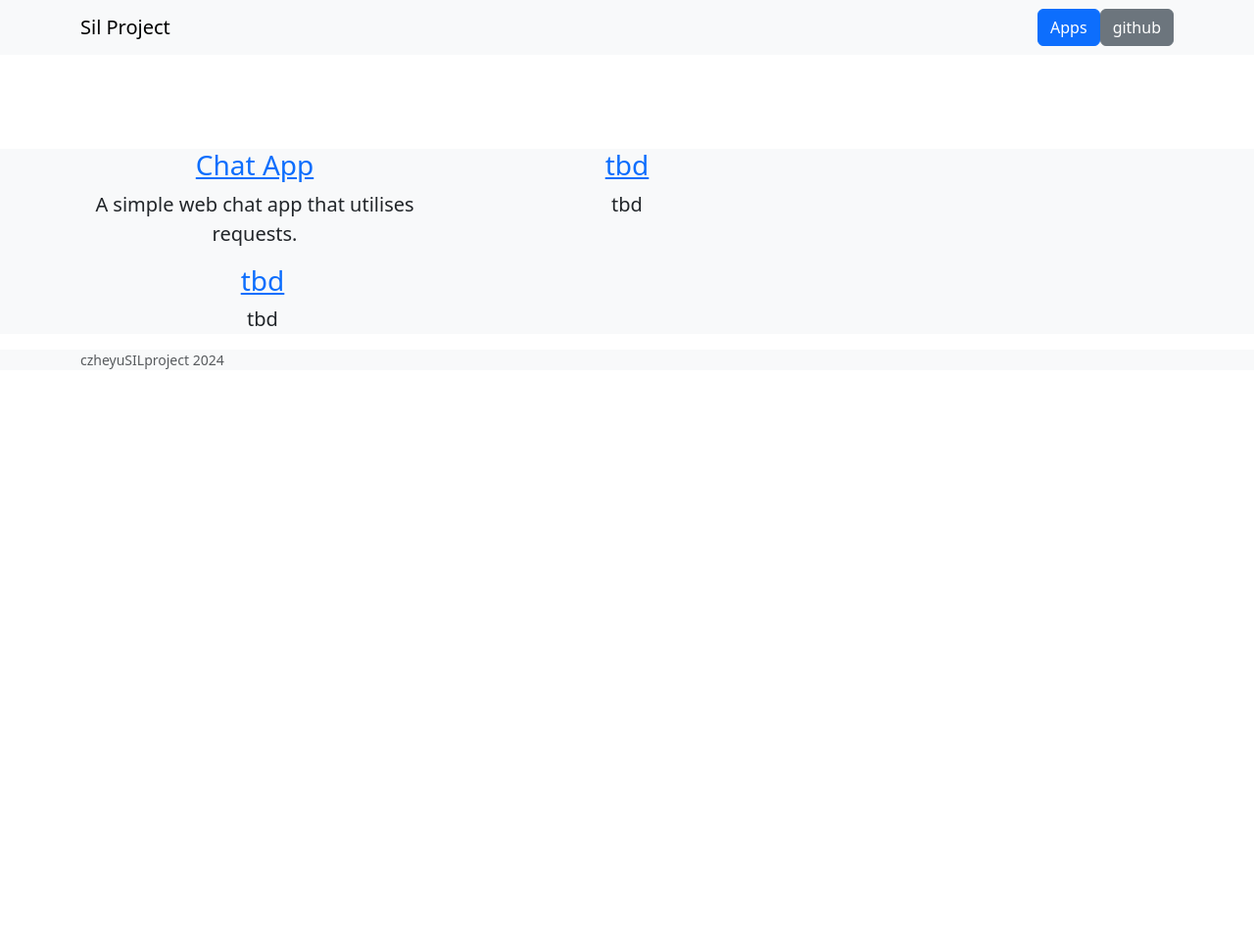
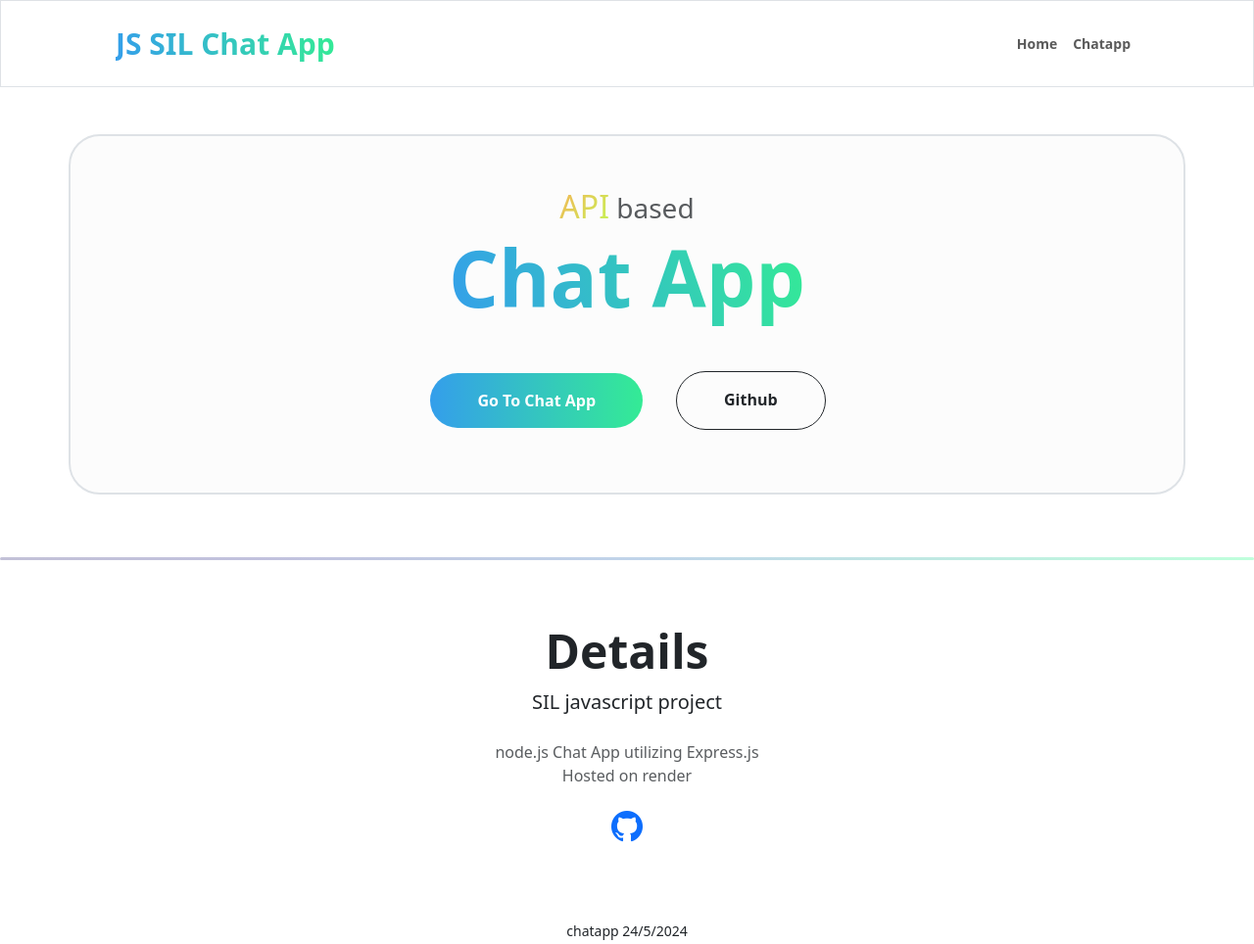
Before and after one commit to czheyu/silprojectjavascript, a website: page SIL-code/Website/home/index.html in a window 1280 px wide. Shown: the whole page at 98% size. Before the commit the page ends 800 px from the top, so only its background shows below. Drawn offline with nearby package versions, Linux system fonts and the light colour scheme.

Commit message:
Revamped Home page

```diff
--- a/SIL-code/Website/home/index.html
+++ b/SIL-code/Website/home/index.html
@@ -1,74 +1,206 @@
-<!DOCTYPE html>
+<!doctype html>
 <html lang="en">
   <head>
     <meta charset="utf-8" />
-        <meta name="viewport" content="width=device-width, initial-scale=1, shrink-to-fit=no" />
+    <meta
+      name="viewport"
+      content="width=device-width, initial-scale=1, shrink-to-fit=no"
+    />
     <meta name="description" content="" />
     <meta name="author" content="" />
-        <title>Sil Project</title>
-        <link href="https://fonts.googleapis.com/css?family=Lato:300,400,700,300italic,400italic,700italic" rel="stylesheet" type="text/css" />
+    <title>SIL Chat App</title>
+
+    <!-- Bootstrap icons-->
+    <link
+      href="https://cdn.jsdelivr.net/npm/bootstrap-icons@1.8.1/font/bootstrap-icons.css"
+      rel="stylesheet"
+    />
     <!-- Core theme CSS (includes Bootstrap)-->
-        <link href="https://cdn.jsdelivr.net/npm/bootstrap@5.3.3/dist/css/bootstrap.min.css" rel="stylesheet" integrity="sha384-QWTKZyjpPEjISv5WaRU9OFeRpok6YctnYmDr5pNlyT2bRjXh0JMhjY6hW+ALEwIH" crossorigin="anonymous">
+    <link
+      href="https://cdn.jsdelivr.net/npm/bootstrap@5.3.3/dist/css/bootstrap.min.css"
+      rel="stylesheet"
+      integrity="sha384-QWTKZyjpPEjISv5WaRU9OFeRpok6YctnYmDr5pNlyT2bRjXh0JMhjY6hW+ALEwIH"
+      crossorigin="anonymous"
+    />
+    <script
+      src="https://cdn.jsdelivr.net/npm/bootstrap@5.3.3/dist/js/bootstrap.bundle.min.js"
+      integrity="sha384-YvpcrYf0tY3lHB60NNkmXc5s9fDVZLESaAA55NDzOxhy9GkcIdslK1eN7N6jIeHz"
+      crossorigin="anonymous"
+    ></script>
+    <style>
+      #chatappbutton {
+        background: linear-gradient(to left, #34eb95, #349eeb) padding-box;
+        border-radius: 50em;
+        border: 2px solid transparent;
+      }
+      #chatappbutton:hover {
+        background:
+          linear-gradient(to left, #34eb95, #349eeb) padding-box,
+          linear-gradient(to right, darkblue, darkorchid) border-box;
+      }
+      #githubbutton {
+        border-radius: 50em;
+      }
+      hr.gradient {
+        height: 3px;
+        border: none;
+        border-radius: 6px;
+        background: linear-gradient(
+          90deg,
+          rgba(13, 8, 96, 1) 0%,
+          rgba(9, 9, 121, 1) 21%,
+          rgba(6, 84, 170, 1) 51%,
+          rgba(0, 255, 113, 1) 100%
+        );
+      }
+    </style>
   </head>
-    <body>
+  <body class="d-flex flex-column h-100">
+    <main class="flex-shrink-0">
       <!-- Navigation-->
-        <nav class="navbar navbar-light bg-light static-top">
-            <div class="container">
-                <a class="navbar-brand" href="#!">Sil Project</a>
-              <div class="d-flex">
-                <a class="btn btn-primary" href="#projects">Apps</a>
-                <a class="btn btn-secondary" href="https://github.com/czheyu/silprojectjavascript/">github</a>
+      <nav class="navbar navbar-expand-lg navbar-light bg-white border py-3">
+        <div class="container px-5">
+          <a class="navbar-brand" href="#"
+            ><span
+              class="fw-bolder text-primary"
+              style="
+                font-size: 30px;
+                background: -webkit-linear-gradient(
+                  right top,
+                  #34eb95,
+                  #349eeb
+                );
+                -webkit-background-clip: text;
+                -webkit-text-fill-color: transparent;
+              "
+              >JS SIL Chat App</span
+            ></a
+          >
+          <button
+            class="navbar-toggler"
+            type="button"
+            data-bs-toggle="collapse"
+            data-bs-target="#navbarSupportedContent"
+            aria-controls="navbarSupportedContent"
+            aria-expanded="false"
+            aria-label="Toggle navigation"
+          >
+            <span class="navbar-toggler-icon"></span>
+          </button>
+          <div class="collapse navbar-collapse" id="navbarSupportedContent">
+            <ul class="navbar-nav ms-auto mb-2 mb-lg-0 small fw-bolder">
+              <li class="nav-item"><a class="nav-link">Home</a></li>
+              <li class="nav-item">
+                <a class="nav-link" href="/chatlist">Chatapp</a>
+              </li>
+            </ul>
           </div>
         </div>
       </nav>
-        <!-- Masthead-->
-        <header class="masthead">
-            <div id="projects" class="container position-relative">
-                <div class="row justify-content-center">
-                    <div class="col-xl-6">
-                        <div class="text-center text-white">
-                            <!-- Page heading-->
-                            <h1 class="mb-5">2024 SIL project - node.js</h1>
-                            <!-- Project description-->
+      <!-- Header-->
+      <header class="py-5">
+        <div
+          class="container px-5 pb-5 bg-secondary rounded rounded-5 p-5 border border-2"
+          style="--bs-bg-opacity: 0.02"
+        >
+          <div class="row gx-5 align-items-center">
+            <div class="col-xxl-5">
+              <!-- Header text content-->
+              <div class="text-center text-xxl-start">
+                <div class="fs-3 fw-light text-muted">
+                  <strong
+                    class="fs-2"
+                    style="
+                      background: -webkit-linear-gradient(
+                        left top,
+                        #f5b356,
+                        #c5f556
+                      );
+                      -webkit-background-clip: text;
+                      -webkit-text-fill-color: transparent;
+                    "
+                    >API</strong
+                  >
+                  based
+                </div>
+                <h1 class="fw-bolder mb-5">
+                  <span
+                    class="d-inline"
+                    style="
+                      background: -webkit-linear-gradient(
+                        right top,
+                        #34eb95,
+                        #349eeb
+                      );
+                      -webkit-background-clip: text;
+                      -webkit-text-fill-color: transparent;
+                      font-size: 80px;
+                    "
+                    >Chat App</span
+                  >
+                </h1>
+                <div
+                  class="d-grid gap-3 d-sm-flex justify-content-sm-center justify-content-xxl-start mb-3"
+                >
+                  <a
+                    class="btn btn-primary btn-lg px-5 py-3 me-sm-3 fs-6 fw-bolder"
+                    href="/chatlist"
+                    id="chatappbutton"
+                    >Go To Chat App</a
+                  >
+                  <a
+                    class="btn btn-outline-dark btn-lg px-5 py-3 fs-6 fw-bolder"
+                    href="https://github.com/czheyu/silprojectjavascript"
+                    id="githubbutton"
+                    >Github</a
+                  >
+                </div>
               </div>
             </div>
           </div>
         </div>
       </header>
-        <!-- projects Grid-->
-        <section class="features-icons bg-light text-center">
-            <div class="container">
-                <div class="row">
-                    <div class="col-lg-4">
-                        <div class="features-icons-item mx-auto mb-5 mb-lg-0 mb-lg-3">
-                            <h3><a href="/chatlist">Chat App</a></h3>
-                            <p class="lead mb-0">A simple web chat app that utilises requests.</p>
+
+      <!-- details Section-->
+      <hr class="gradient" />
+
+      <section>
+        <div class="container px-5">
+          <div class="row gx-5 justify-content-center">
+            <div class="col-xxl-8">
+              <div class="text-center my-5">
+                <h2 class="display-5 fw-bolder">
+                  <span class="text-gradient d-inline">Details</span>
+                </h2>
+                <p class="lead fw-light mb-4">SIL javascript project</p>
+                <p class="text-muted">
+                  node.js Chat App utilizing Express.js<br />Hosted on render
+                </p>
+                <div class="d-flex justify-content-center fs-2 gap-4">
+                  <a
+                    class="text-gradient"
+                    href="https://github.com/czheyu/silprojectjavascript"
+                    ><i class="bi bi-github"></i
+                  ></a>
                 </div>
-                    </div>
-                    <div class="col-lg-4">
-                        <div class="features-icons-item mx-auto mb-5 mb-lg-0 mb-lg-3">
-                              <h3><a href="/">tbd</a></h3>
-                              <p class="lead mb-0">tbd</p>
-                          </div>
-                        </div>
-                    </div>
-                    <div class="col-lg-4">
-                        <div class="features-icons-item mx-auto mb-0 mb-lg-3">
-                              <h3><a href="/">tbd</a></h3>
-                              <p class="lead mb-0">tbd</p>
               </div>
             </div>
           </div>
         </div>
       </section>
+    </main>
+
     <!-- Footer-->
-        <footer class="footer bg-light">
-            <div class="container">
-                <div class="row">
-                    <div class="col-lg-6 h-30 text-center text-lg-start my-auto">
-                        <p class="text-muted small mb-4 mb-lg-0">czheyuSILproject 2024</p>
+    <footer class="bg-white py-4 mt-auto">
+      <div class="container px-5">
+        <div
+          class="row align-items-center justify-content-between flex-column flex-sm-row"
+        >
+          <div class="col-auto container-fluid">
+            <div class="small m-0">chatapp 24/5/2024</div>
           </div>
         </div>
       </div>
     </footer>
+  </body>
 </html>
```
Lines whose indentation alone changed are shown as unchanged.
